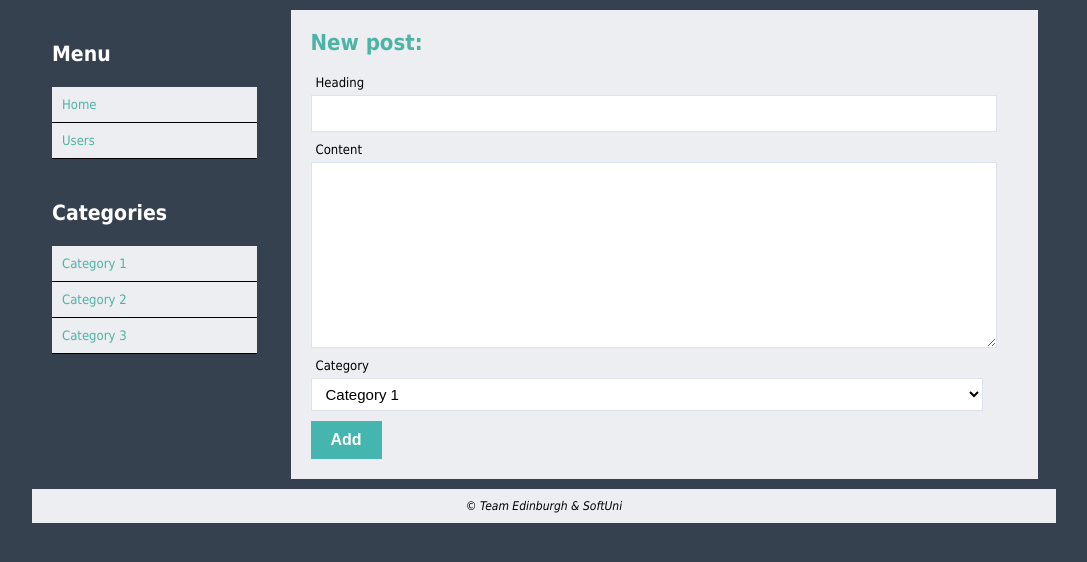
After one commit to VasilJivkov/PHP-Basics-Teamwork-Project-Team-Edinburgh, a PHP site: page /Mockups/newPost.html in a window 1280 px wide. The commit adds this page. Shown: the top 562 px of the page, without its empty margins (96-1183 px from the left). Run offline with PHP 8.4, Linux system fonts and the light colour scheme.

Commit message:
* Index page design * New post page design

```diff
--- a/Mockups/css/styles.css
+++ b/Mockups/css/styles.css
@@ -1,7 +1,140 @@
 html, body {
 	background-color: #364150;
 	font: 13px Tahoma;
+	color: #fff;
+	margin: 0;
+	padding: 0;
 }
+
+/*
+ *  MAIN PAGE
+ */
+
+a {
+	color: #4db3a5;
+	text-decoration: none;
+}
+
+button {
+	color: #fff;
+	background-color: #364150;
+	font-weight: 600;
+	padding: 10px 20px;
+	font-size: 16px;
+	border: 4px solid #4db3a5;
+	outline: none;
+	cursor: pointer;
+	transition: .5s ease;
+}
+
+button:hover {
+	background-color: #4db3a5;
+}
+
+input[type="text"], textarea, select {
+	display: block;
+	background-color: #fff;
+	height: 33px;
+	color: #000;
+	border: 1px solid #dde3ec;
+	width: 95%;
+	padding-left: 10px;
+	font-size: 15px;
+	outline: none;
+	margin-bottom: 10px;
+}
+textarea {
+	height: auto;
+}
+
+#main-container {
+	width: 1024px;
+	margin: 0 auto;
+}
+
+#main-container > #left {
+	width: 20%;
+	display: inline-block;
+	margin-right: 20px;
+	padding: 10px;
+	vertical-align: top;
+}
+
+#main-container > #right {
+	width: 73%;
+	display: inline-block;
+	padding: 10px;
+	vertical-align: top;
+}
+
+#right > section {
+	background-color: #eceef1;
+	color: #000;
+	padding: 20px;
+}
+
+#right > section h3 {
+	color: #4db3a5;
+	font-size: 22px;
+	margin: 0 0 20px 0;
+	padding: 0;
+}
+
+#right label {
+	margin-bottom: 5px;
+	margin-left: 5px;
+	display: block;
+}
+
+#right > article {
+	background-color: #eceef1;
+	color: #000;
+	padding: 20px;
+	margin-top: 10px;
+}
+#right > article > header  {
+	font-size: 18px;
+	font-weight: normal;
+	padding: 0 0 10px 0;
+}
+
+#left > section {
+	padding: 10px;
+	width: 100%;
+}
+#left > section > header {
+	font-size: 18px;
+	font-weight: normal;
+}
+#left > section > ul {
+	list-style-type: none;
+	margin: 0;
+	padding: 0;
+}
+#left > section > ul > li a {
+	display: block;
+	padding: 10px 10px;
+	background-color: #eceef1;
+	border-bottom: 1px solid #000;
+	transition: .5s ease;
+}
+
+#left > section > ul > li a:hover {
+	background-color: #4db3a5;
+	color: #000;
+}
+
+footer {
+	background-color: #eceef1;
+	text-align: center;
+	color: #000;
+	padding: 10px;
+	font-size: 12px;
+}
+
+/*
+ *  LOGIN PAGE
+ */
 
 #login-container {
 	width: 400px;
@@ -47,7 +180,7 @@ html, body {
 	outline: none;
 }
 
-.login-container-main input[type="submit"] {
+input[type="submit"] {
 	color: #fff;
 	background-color: #45B6AF;
 	border-color: #3ea49d;
--- /dev/null
+++ b/Mockups/newPost.html
@@ -0,0 +1,54 @@
+<!DOCTYPE html>
+<html>
+<head>
+	<title>New post</title>
+	<link rel="stylesheet" type="text/css" href="css/styles.css">
+	<script src="js/jquery-2.1.1.min.js"></script>
+</head>
+<body>
+	<div id="main-container">
+		<div id="left">
+			<section>
+				<header><h3>Menu</h3></header>
+				<ul>
+					<li>
+						<a href="javascript:;">Home</a>
+						<a href="javascript:;">Users</a>
+					</li>
+				</ul>
+			</section>
+			<section>
+				<header><h3>Categories</h3></header>
+				<ul>
+					<li>
+						<a href="javascript:;">Category 1</a>
+						<a href="javascript:;">Category 2</a>
+						<a href="javascript:;">Category 3</a>
+					</li>
+				</ul>
+			</section>
+		</div>
+		<div id="right">
+			<section>
+				<header><h3>New post:</h3></header>
+				<form action="" method="post">
+					<label>Heading</label>
+					<input type="text" name="heading" />
+					<label>Content</label>
+					<textarea rows="10" cols="30" name="content"></textarea>
+					<label>Category</label>
+					<select name="category">
+						<option>Category 1</option>
+						<option>Category 2</option>
+						<option>Category 3</option>
+					</select>
+					<input type="submit" value="Add">
+				</form>
+			</section>
+		</div>
+		<footer>
+			<em>&copy; Team Edinburgh & SoftUni</em>
+		</footer>
+	</div>
+</body>
+</html>
```
Also changed, not shown: Mockups/index.html (added, +57 -0 lines).
